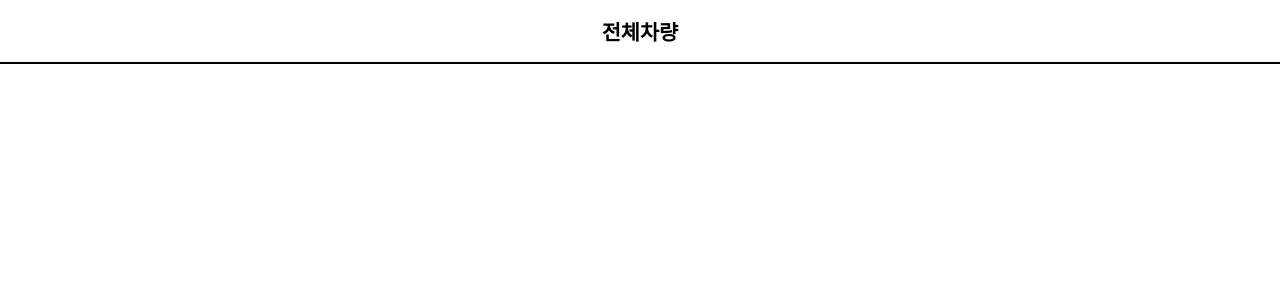
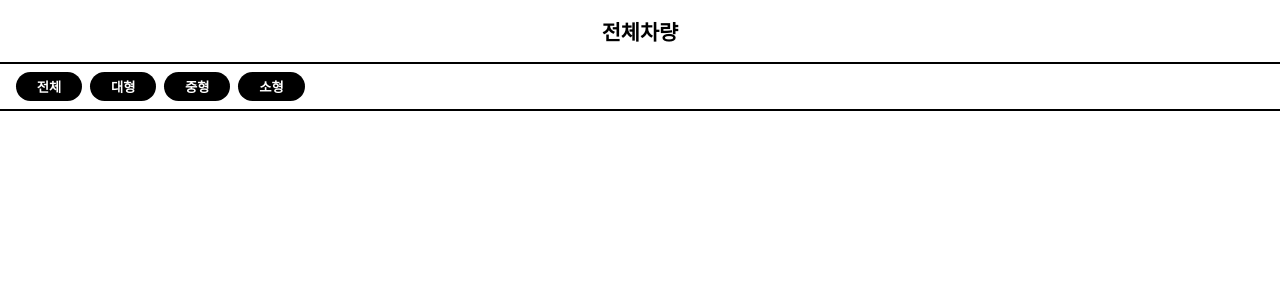
Before and after one commit to choi2021/wanted-2-1-assignment, a React (Create React App) app: page / in a window 1280 px wide. Shown: the top 300 px of the page. Built offline with nearby package versions, Linux system fonts and the light colour scheme.

Commit message:
[design] categories UI 완성

```diff
--- a/src/App.tsx
+++ b/src/App.tsx
@@ -1,9 +1,14 @@
 import React from 'react';
-
+import { Outlet } from 'react-router-dom';
 import Header from 'components/header/Header';
 
 const App = () => {
-  return <Header />;
+  return (
+    <>
+      <Header />
+      <Outlet />
+    </>
+  );
 };
 
 export default App;
--- /dev/null
+++ b/src/components/categories/Categories.tsx
@@ -0,0 +1,21 @@
+import Category from 'components/category/Category';
+import React from 'react';
+import S from './styles';
+
+type CategoryType = '전체' | '대형' | '중형' | '소형';
+
+const categories: CategoryType[] = ['전체', '대형', '중형', '소형'];
+
+const Categories = () => {
+  return (
+    <S.Nav>
+      <ul>
+        {categories.map((category) => (
+          <Category key={category} text={category} category={category} />
+        ))}
+      </ul>
+    </S.Nav>
+  );
+};
+
+export default Categories;
--- /dev/null
+++ b/src/components/categories/styles.ts
@@ -0,0 +1,17 @@
+import styled from 'styled-components';
+
+const Nav = styled.nav`
+  border-bottom: 2px solid ${(props) => props.theme.colors.black};
+  padding: 0.5rem 1rem;
+  ul {
+    list-style: none;
+    margin: 0;
+    padding-left: 0;
+    display: flex;
+  }
+`;
+const S = {
+  Nav,
+};
+
+export default S;
--- a/src/components/category/Category.tsx
+++ b/src/components/category/Category.tsx
@@ -1,7 +1,19 @@
 import React from 'react';
+import S from './styles';
 
-const Category = () => {
-  return <div>Category</div>;
+interface ICategory {
+  text: string;
+  category: string;
+}
+
+const Category = ({ text, category }: ICategory) => {
+  return (
+    <li>
+      <S.Btn type="button" isSelected={category === text}>
+        {text}
+      </S.Btn>
+    </li>
+  );
 };
 
 export default Category;
--- /dev/null
+++ b/src/components/category/styles.ts
@@ -0,0 +1,20 @@
+import styled from 'styled-components';
+
+const Btn = styled.button<{ isSelected: boolean }>`
+  background-color: ${(props) =>
+    props.isSelected ? props.theme.colors.black : props.theme.colors.grey};
+  color: ${(props) => (props.isSelected ? 'white' : props.theme.colors.grey)};
+  outline: none;
+  border: none;
+  font-weight: bold;
+  border-radius: 1rem;
+  padding: 0.3rem 1.3rem;
+  margin-right: 0.5rem;
+  cursor: pointer;
+`;
+
+const S = {
+  Btn,
+};
+
+export default S;
--- a/src/components/header/styles.js
+++ b/src/components/header/styles.ts
@@ -13,7 +13,8 @@ const Header = styled.header`
   border-bottom: 2px solid ${(props) => props.theme.colors.black};
   a {
     font-size: 1.5rem;
-    transform: translateX(-550%);
+    position: absolute;
+    left: 10%;
   }
 `;
 
--- a/src/pages/Home.tsx
+++ b/src/pages/Home.tsx
@@ -1,7 +1,13 @@
 import React from 'react';
+import Categories from '../components/categories/Categories';
 
 const Home = () => {
-  return <div>Home</div>;
+  return (
+    <>
+      <Categories />
+      <div />
+    </>
+  );
 };
 
 export default Home;
--- a/src/styles/GlobalStyle.ts
+++ b/src/styles/GlobalStyle.ts
@@ -13,6 +13,7 @@ const GlobalStyle = createGlobalStyle`
   li {
   list-style: none;
   }
+
   button{
     background: none;
     border: none;
```
